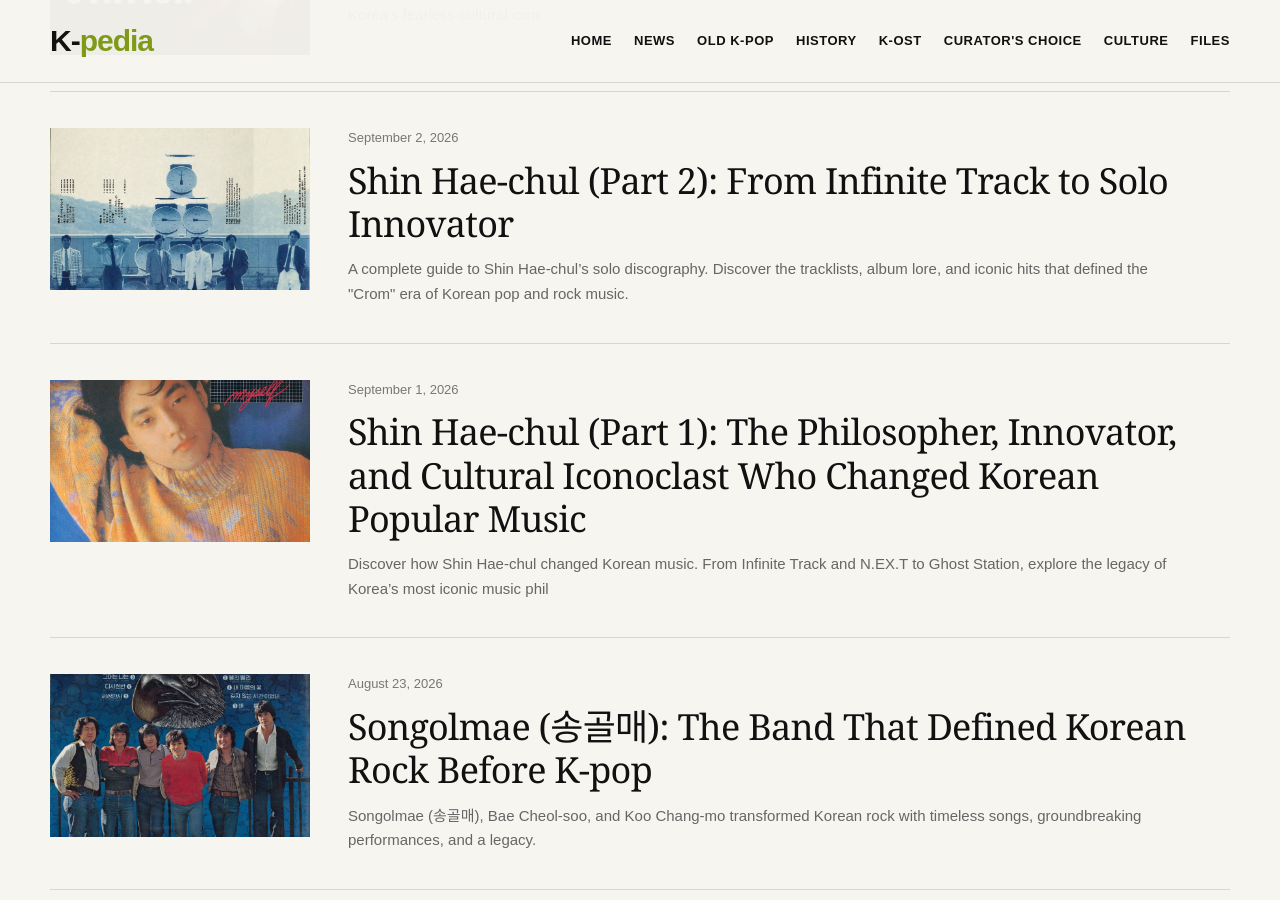
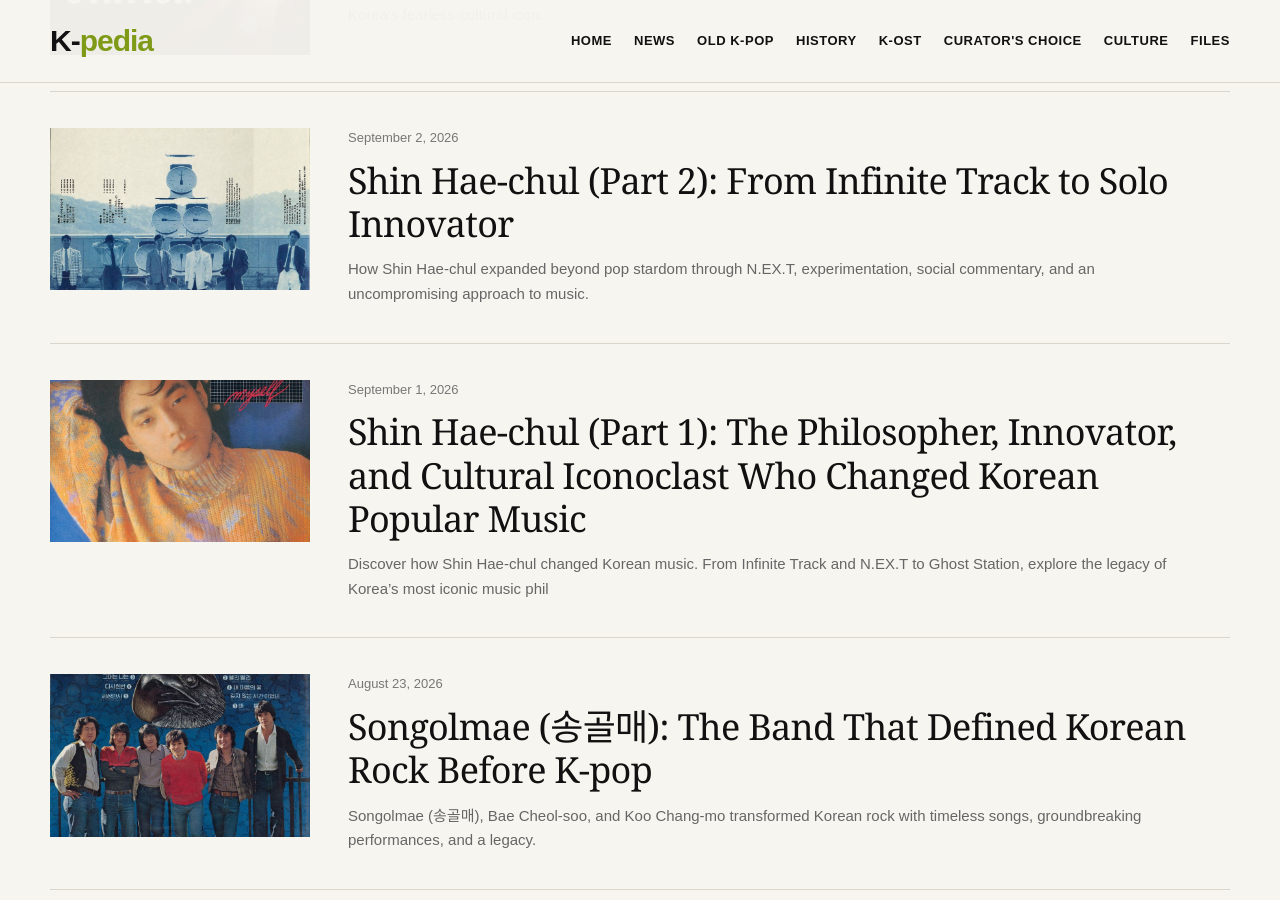
Before and after one commit to kpopkpedia/Kcurator, a Jekyll site: the page built from category/k-pop-history/index.html, in a window 1280 px wide and 900 px high, scrolled down 2016 px. Built offline with Jekyll 4.4.1, drawn with Linux system fonts in a browser that asks for light colours.

Commit message:
Update _posts/2026-09-08-shin-hae-chul-part-2-from-infinite-track-to-solo-innovator.md (via Pages CMS)

```diff
--- a/_posts/2026-09-08-shin-hae-chul-part-2-from-infinite-track-to-solo-innovator.md
+++ b/_posts/2026-09-08-shin-hae-chul-part-2-from-infinite-track-to-solo-innovator.md
@@ -2,9 +2,8 @@
 title: "Shin Hae-chul (Part 2): From Infinite Track to Solo Innovator"
 date: 2026-09-02 10:00:00
 category: K-pop History
-description: A complete guide to Shin Hae-chul’s solo discography. Discover the
-  tracklists, album lore, and iconic hits that defined the "Crom" era of Korean
-  pop and rock music.
+description: How Shin Hae-chul expanded beyond pop stardom through N.EX.T,
+  experimentation, social commentary, and an uncompromising approach to music.
 permalink: 2026/07/k-pop-history-shin-hae-chul-part-2-from.html
 image: /assets/images/infinite-track.jpg
 ---
@@ -45,7 +44,7 @@ Instead of joining an established entertainment company as a conventional singer
 ## Reinventing Himself as a Solo Artist
 
 🎥 Shin Hae-chul (신해철) – "Jazz Café" (재즈카페) Live @ SBS Inkigayo (1991.12.22)
-{% include youtube.html url="https://www.youtube.com/embed/zG_8rF17QYk" %}
+{% include youtube.html url="[https://www.youtube.com/embed/zG_8rF17QYk](https://www.youtube.com/embed/zG_8rF17QYk)" %}
 Shin Hae-chul's first solo albums surprised audiences. Listeners who expected another campus-rock vocalist instead discovered an artist fascinated by technology, arrangement, and sound design.
 
 Songs such as **"Jazz Café"**, **"Don't Look So Sad" (슬픈 표정 하지 말아요)**, and **"Deep Inside My Heart" (내 마음 깊은 곳의 너)** demonstrated his ability to combine memorable melodies with increasingly sophisticated production.
```
